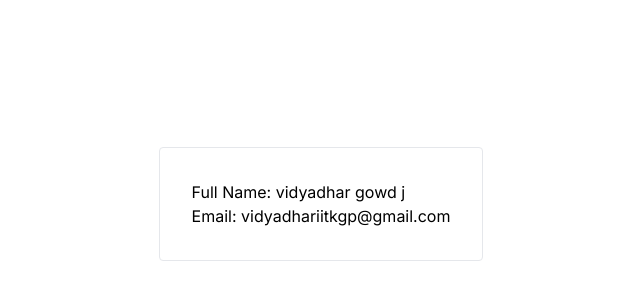
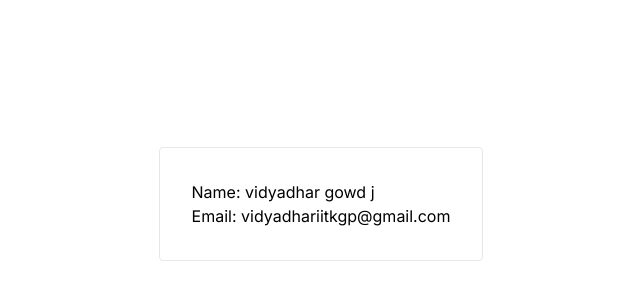
Before and after one commit to vidyadhar03/nextdemo, a Next.js app: page / in a window 1280 px wide. Shown: the part 196-496 px from the top of the page, without its empty margins (319-959 px from the left). Built offline with nearby package versions, Linux system fonts and the light colour scheme.

Commit message:
next demo

```diff
--- a/app/page.tsx
+++ b/app/page.tsx
@@ -17,7 +17,7 @@ export default async function Home() {
         <div className="flex justify-center">
             <div className="border p-8 rounded">
                 <div>
-                    Full Name: {userData?.name}
+                   Name: {userData?.name}
                 </div>
 
                 Email: {userData?.email}
```
